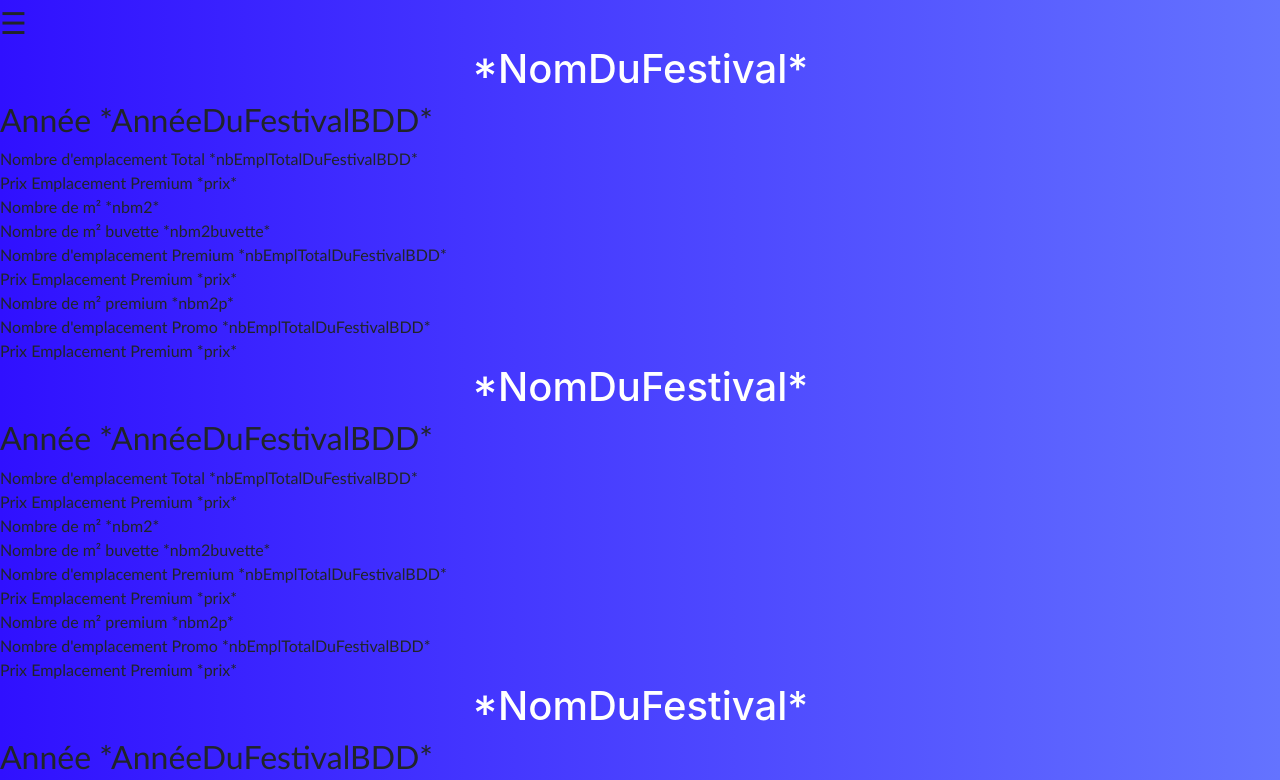
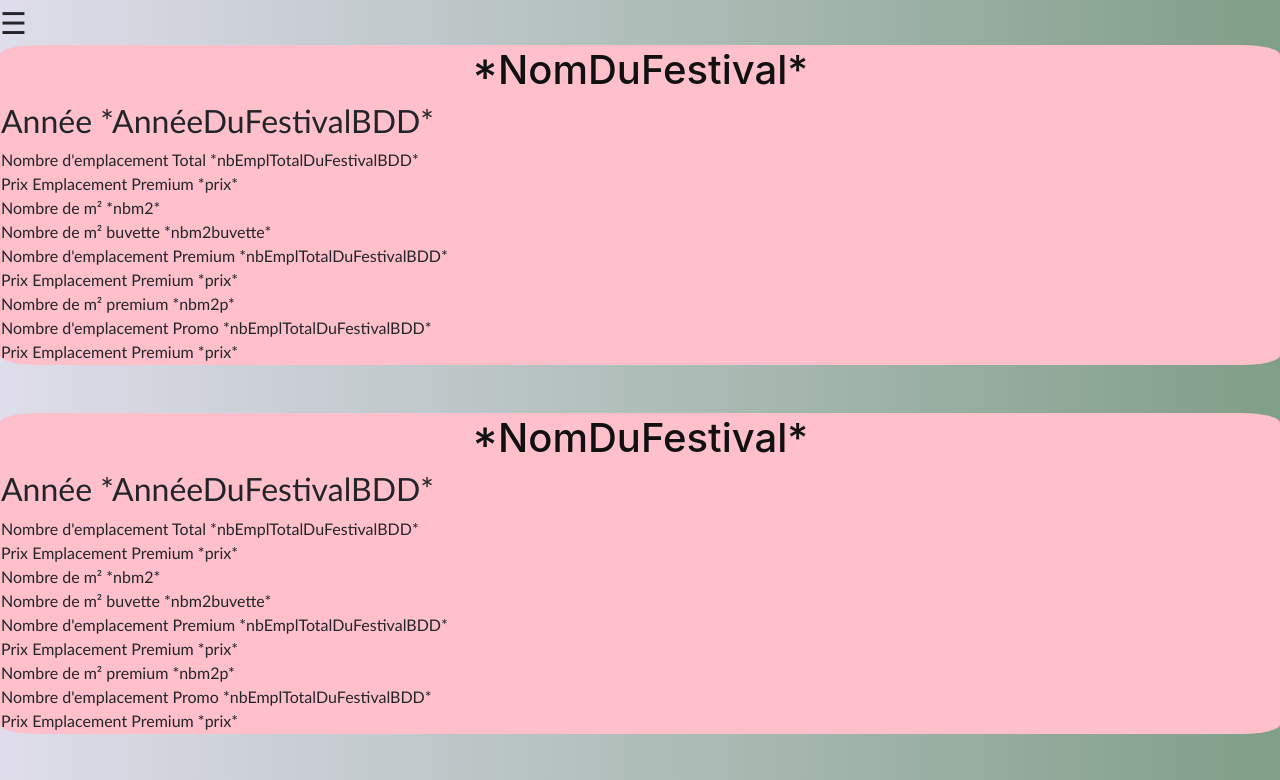
Before and after one commit to birane906/AWI, a React (Create React App) app in the folder client/: page /dashboard/festivals in a window 1280 px wide. Shown: the top 780 px of the page. Built offline with nearby package versions, Linux system fonts and the light colour scheme.

Commit message:
festival being developped

```diff
--- a/client/src/App.css
+++ b/client/src/App.css
@@ -16,6 +16,20 @@ h1 {
     Ubuntu, Cantarell, "Open Sans", "Helvetica Neue", sans-serif;
 }
 
+.square {
+  position: relative;
+  width: 50%;
+}
+
+
+.content {
+  position:unset;
+  width: 100%;
+  height: 100%;
+  border-radius: 3%;
+  background: pink;
+  padding: 1px;
+}
 
 
 * {
@@ -29,139 +43,7 @@ h1 {
 body {
   background: linear-gradient(
     90deg,
-    rgba(48, 16, 255, 1) 0%,
-    rgba(100, 115, 255, 1) 100%
+    rgb(223, 221, 235) 0%,
+    rgb(128, 158, 136) 100%
   );
 }
-.todo-app {
-  display: flex;
-  flex-direction: column;
-  justify-content: start;
-  width: 520px;
-  min-height: 600px;
-  background: #161a2b;
-  text-align: center;
-  margin: 128px auto;
-  border-radius: 10px;
-  padding-bottom: 32px;
-}
-
-h1 {
-  margin: 32px 0;
-  color: #fff;
-  font-size: 24px;
-}
-
-.complete {
-  text-decoration: line-through;
-  opacity: 0.4;
-}
-
-.todo-form {
-  margin-bottom: 32px;
-}
-
-.todo-input {
-  padding: 14px 32px 14px 16px;
-  border-radius: 4px 0 0 4px;
-  border: 2px solid #5d0cff;
-  outline: none;
-  width: 320px;
-  background: transparent;
-  color: #fff;
-}
-
-.todo-input::placeholder {
-  color: #e2e2e2;
-}
-
-.todo-button {
-  padding: 16px;
-  border: none;
-  border-radius: 0 4px 4px 0;
-  cursor: pointer;
-  outline: none;
-  background: linear-gradient(
-    90deg,
-    rgba(93, 12, 255, 1) 0%,
-    rgba(155, 0, 250, 1) 100%
-  );
-  color: #fff;
-  text-transform: capitalize;
-}
-
-.todo-input.edit {
-  border: 2px solid #149fff;
-}
-
-.todo-button.edit {
-  background: linear-gradient(
-    90deg,
-    rgba(20, 159, 255, 1) 0%,
-    rgba(17, 122, 255, 1) 100%
-  );
-  padding: 16px 22px;
-}
-
-.todo-container {
-  display: flex;
-  flex-direction: row;
-  position: relative;
-}
-
-.todo-row {
-  display: flex;
-  justify-content: space-between;
-  align-items: center;
-  margin: 4px auto;
-  color: #fff;
-  background: linear-gradient(
-    90deg,
-    rgba(255, 118, 20, 1) 0%,
-    rgba(255, 84, 17, 1) 100%
-  );
-
-  padding: 16px;
-  border-radius: 5px;
-  width: 90%;
-}
-
-.todo-row:nth-child(4n + 1) {
-  background: linear-gradient(
-    90deg,
-    rgba(93, 12, 255, 1) 0%,
-    rgba(155, 0, 250, 1) 100%
-  );
-}
-
-.todo-row:nth-child(4n + 2) {
-  background: linear-gradient(
-    90deg,
-    rgba(255, 12, 241, 1) 0%,
-    rgba(250, 0, 135, 1) 100%
-  );
-}
-
-.todo-row:nth-child(4n + 3) {
-  background: linear-gradient(
-    90deg,
-    rgba(20, 159, 255, 1) 0%,
-    rgba(17, 122, 255, 1) 100%
-  );
-}
-
-.icons {
-  display: flex;
-  align-items: center;
-  font-size: 24px;
-  cursor: pointer;
-}
-
-.delete-icon {
-  margin-right: 5px;
-  color: #fff;
-}
-
-.edit-icon {
-  color: #fff;
-}
--- a/client/src/components/festival/Festivals.js
+++ b/client/src/components/festival/Festivals.js
@@ -5,11 +5,17 @@ import Festival from './Festival'
 function Festivals(props) {
     return (
         <div>
+        <div>
             <Festival/>
+            <br/><br/>
             <Festival/>
+            <br/><br/>
             <Festival/>
+            <br/><br/>
             <Festival/>
-            <Festival/>
+
+        </div>
+        <button> DISPLAY A FORM TO ADD FESTI</button>
         </div>
     )
 }
--- a/client/src/components/festival/festival.js
+++ b/client/src/components/festival/festival.js
@@ -2,40 +2,32 @@ import React from 'react'
 
 function Festival() {
     return (
-        <div>
-          <div>
-          <div> <h1> *NomDuFestival*</h1> </div>
-          <div> <h2>Année *AnnéeDuFestivalBDD*</h2> </div>
+
+          <div className="content">
+           <h1> *NomDuFestival*</h1>
+           <h2>Année *AnnéeDuFestivalBDD*</h2>
+            Nombre d'emplacement Total *nbEmplTotalDuFestivalBDD*
+            <br/>
+            Prix Emplacement Premium *prix*
+            <br/>
+            Nombre de m² *nbm2*
+            <br/>
+          Nombre de m² buvette *nbm2buvette*
+          <br/>
+            Nombre d'emplacement Premium *nbEmplTotalDuFestivalBDD*
+            <br/>
+            Prix Emplacement Premium *prix*
+            <br/>
+            Nombre de m² premium *nbm2p*
+            <br/>
+
+            Nombre d'emplacement Promo *nbEmplTotalDuFestivalBDD*
+            <br/>
+            Prix Emplacement Premium *prix*
           </div>
 
-          <div>
-            <div>Nombre d'emplacement Total *nbEmplTotalDuFestivalBDD*</div>
-            <div>Prix Emplacement Premium *prix*  </div>
-          </div>
 
-          <div>
-            <div>Nombre de m² *nbm2*</div>
-          </div>
 
-          <div>
-            <div>Nombre de m² buvette *nbm2buvette*</div>
-          </div>
-
-          <div>
-            <div>Nombre d'emplacement Premium *nbEmplTotalDuFestivalBDD* </div>
-            <div>Prix Emplacement Premium *prix*   </div>
-          </div>
-
-          <div>
-            <div>Nombre de m² premium *nbm2p*</div>
-          </div>
-
-          <div>
-            <div>Nombre d'emplacement Promo *nbEmplTotalDuFestivalBDD*  </div>
-            <div>Prix Emplacement Premium *prix* </div>
-          </div>
-
-        </div>
     )
 }
 
```
